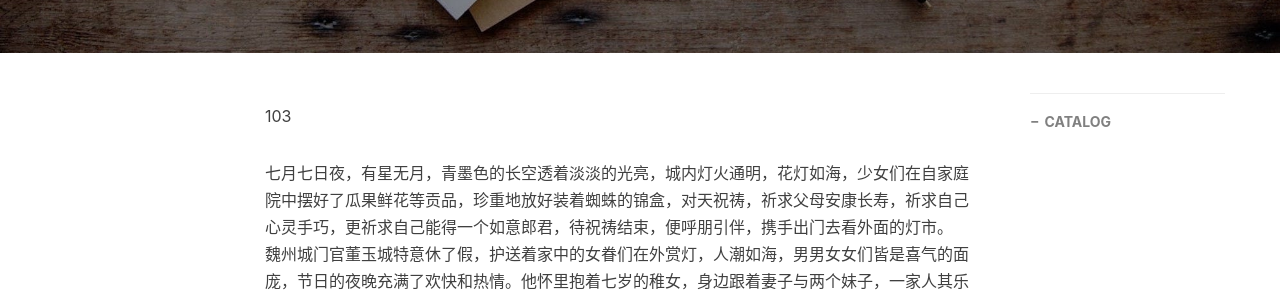
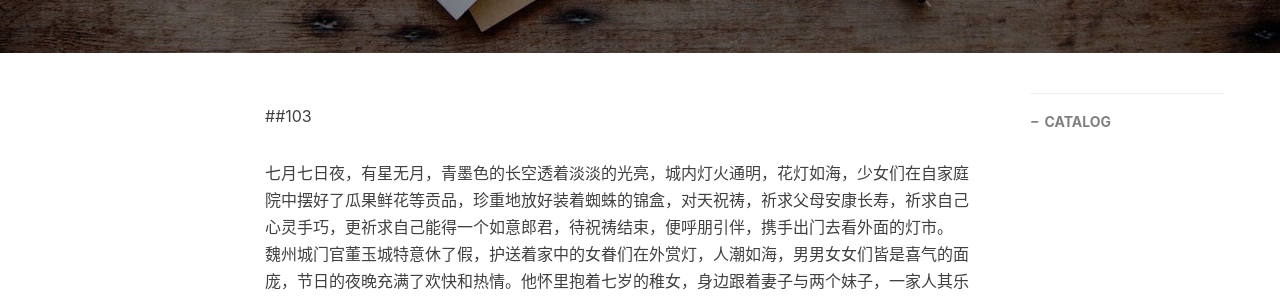
Before and after one commit to Joewn/Joewn.github.io, a Jekyll site: the page built from _posts/2018-06-29-第一章103.md, in a window 1280 px wide. Shown: the part 470-769 px from the top of the page. Built offline with Jekyll 4.4.1, drawn with Linux system fonts in a browser that asks for light colours; nearby versions of some CDN libraries; comment, search, counter and statistics services are not loaded.

Commit message:
Update 2018-06-29-第一章103.md

```diff
--- a/_posts/2018-06-29-第一章103.md
+++ b/_posts/2018-06-29-第一章103.md
@@ -10,7 +10,7 @@ tags:
     - 小说
 ---
 
-103
+##103
 
 七月七日夜，有星无月，青墨色的长空透着淡淡的光亮，城内灯火通明，花灯如海，少女们在自家庭院中摆好了瓜果鲜花等贡品，珍重地放好装着蜘蛛的锦盒，对天祝祷，祈求父母安康长寿，祈求自己心灵手巧，更祈求自己能得一个如意郎君，待祝祷结束，便呼朋引伴，携手出门去看外面的灯市。
 魏州城门官董玉城特意休了假，护送着家中的女眷们在外赏灯，人潮如海，男男女女们皆是喜气的面庞，节日的夜晚充满了欢快和热情。他怀里抱着七岁的稚女，身边跟着妻子与两个妹子，一家人其乐融融，可一时间不知怎么，竟忧从心来，愁眉不展。
```
